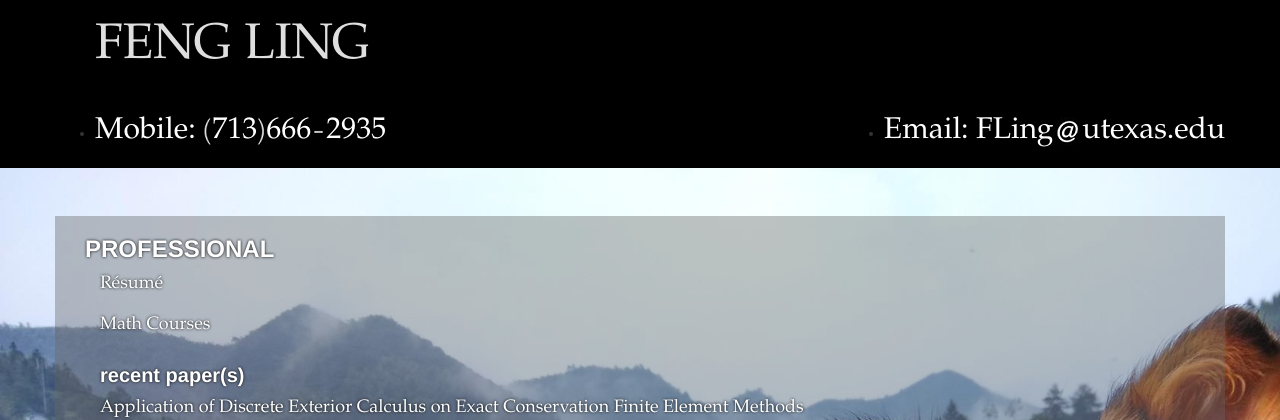
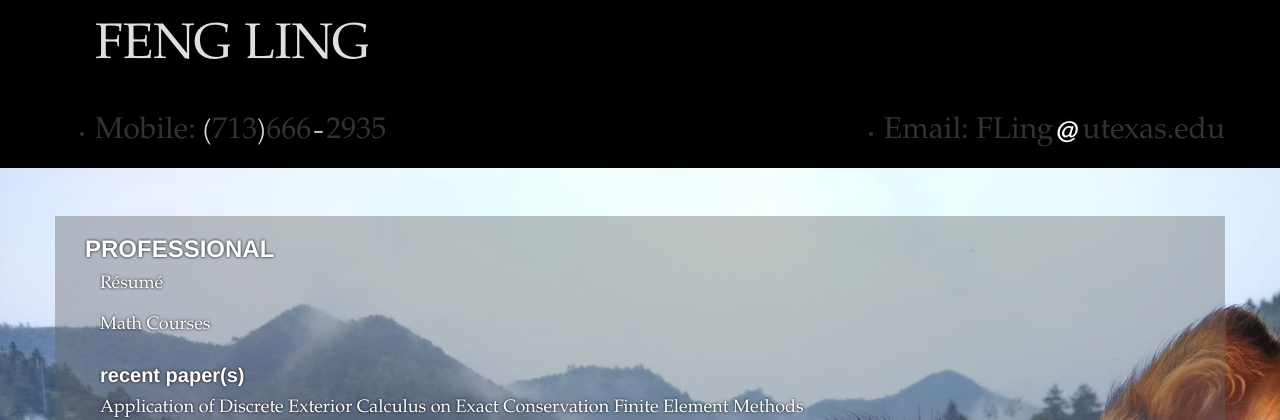
Before and after one commit to levincoolxyz/levincoolxyz.github.io, a PHP site: page / in a window 1280 px wide. Shown: the top 420 px of the page. Run offline with PHP 8.4, Linux system fonts and the light colour scheme.

Commit message:
just kidding

```diff
--- a/stylesheets/mine.css
+++ b/stylesheets/mine.css
@@ -15,7 +15,7 @@ a {
 
 .nav h2 {
 	font-family:garamond;
-	color: white;
+	color: dfdfdf;
 	font-size:30px;
 }
 
```
